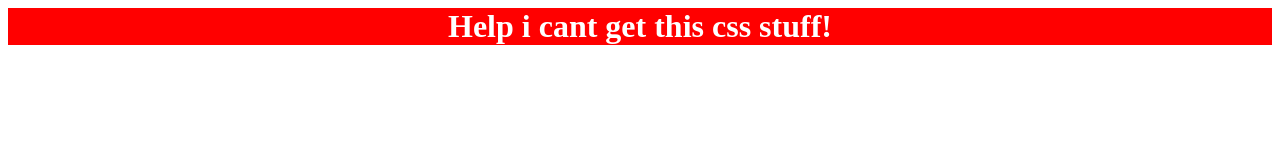
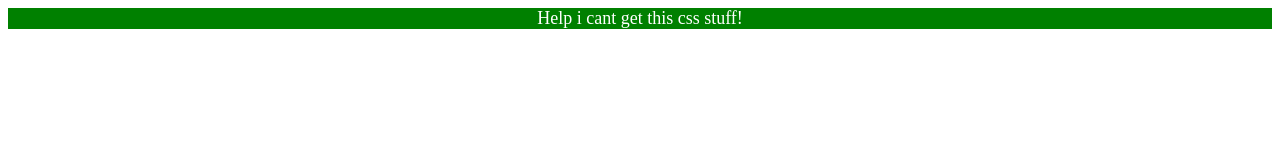
Before and after one commit to Firestorm72/Random-tests-project, a plain HTML site: page index.html in a window 1280 px wide. Drawn offline with Linux system fonts and the light colour scheme.

Commit message:
Add files via upload

```diff
--- a/index.html
+++ b/index.html
@@ -3,22 +3,8 @@
 <head>
     <meta charset="UTF-8">
     <title>Document</title>
-    <style>
-        div {
-          color: white;
-          background-color: red;
-        }
-        div {
-            text-align: center;
-            font-size: 32px;
-            font-weight: bold;
-        }
+    <link rel="stylesheet" href="stylesheet.css" />
 
-        p {
-          color: red;
-        }
-      </style>
-    </head>
 </head>
 <body>
     <div>Help i cant get this css stuff!</div>
--- /dev/null
+++ b/stylesheet.css
@@ -0,0 +1,8 @@
+/* stylesheet.css */
+
+div {
+   color: white;
+  background-color: green;
+  text-align: center;
+  font-size: 18px;
+}
```
